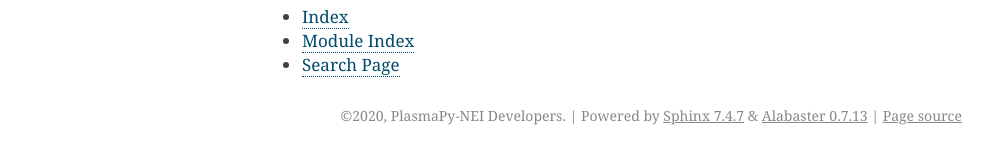
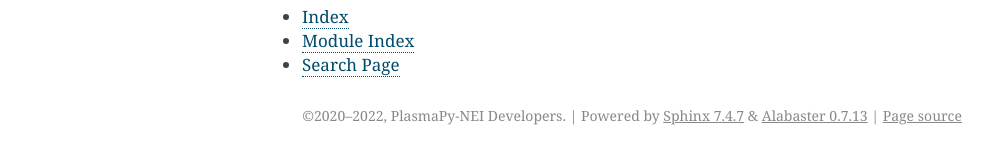
Before and after one commit to PlasmaPy/PlasmaPy-NEI, a Sphinx documentation site: the page built from docs/index.rst, in a window 1280 px wide. Shown: the part 1144-1296 px from the top of the page, without its empty margins (148-1141 px from the left). Built offline with Sphinx 7.4.7, drawn with Linux system fonts in a browser that asks for light colours; the version number could not be read and is left out.

Commit message:
Update copyright

```diff
--- a/docs/conf.py
+++ b/docs/conf.py
@@ -10,7 +10,7 @@
 # -- Project information -----------------------------------------------------
 
 project = "PlasmaPy-NEI"
-copyright = "2020, PlasmaPy-NEI Developers"
+copyright = "2020–2022, PlasmaPy-NEI Developers"
 author = "PlasmaPy-NEI Developers"
 
 # The full version, including alpha/beta/rc tags
```
